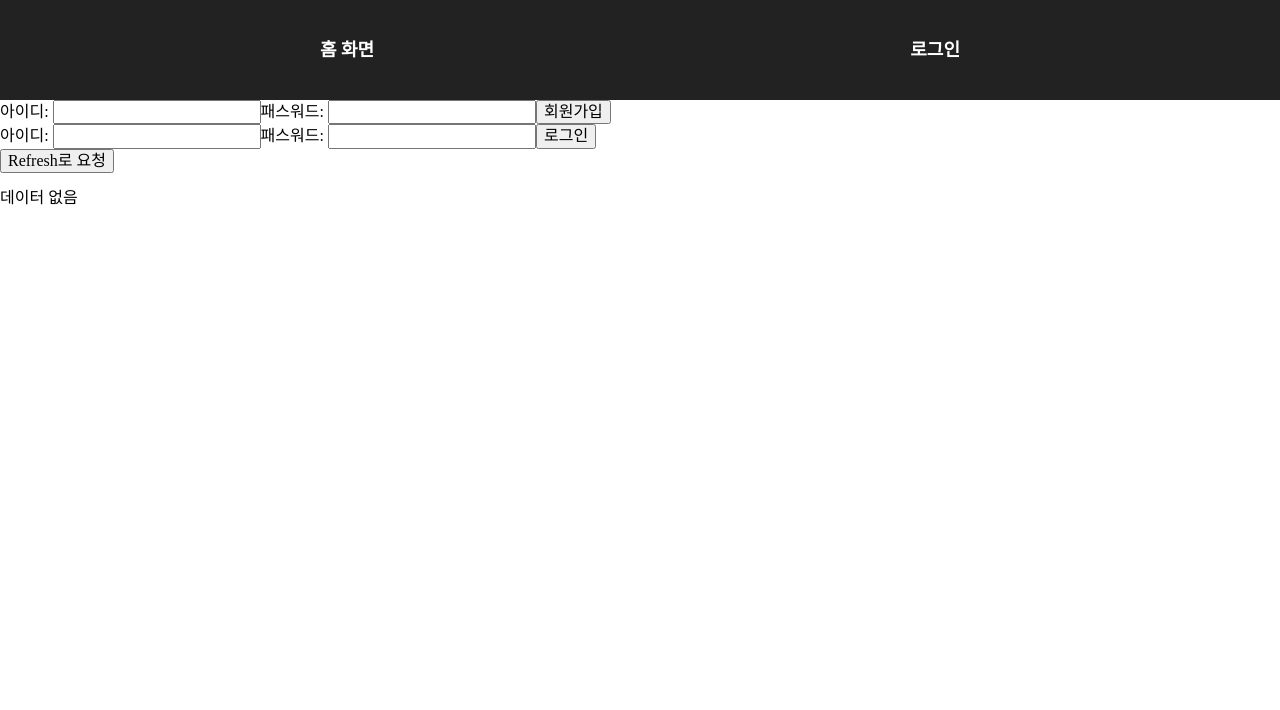
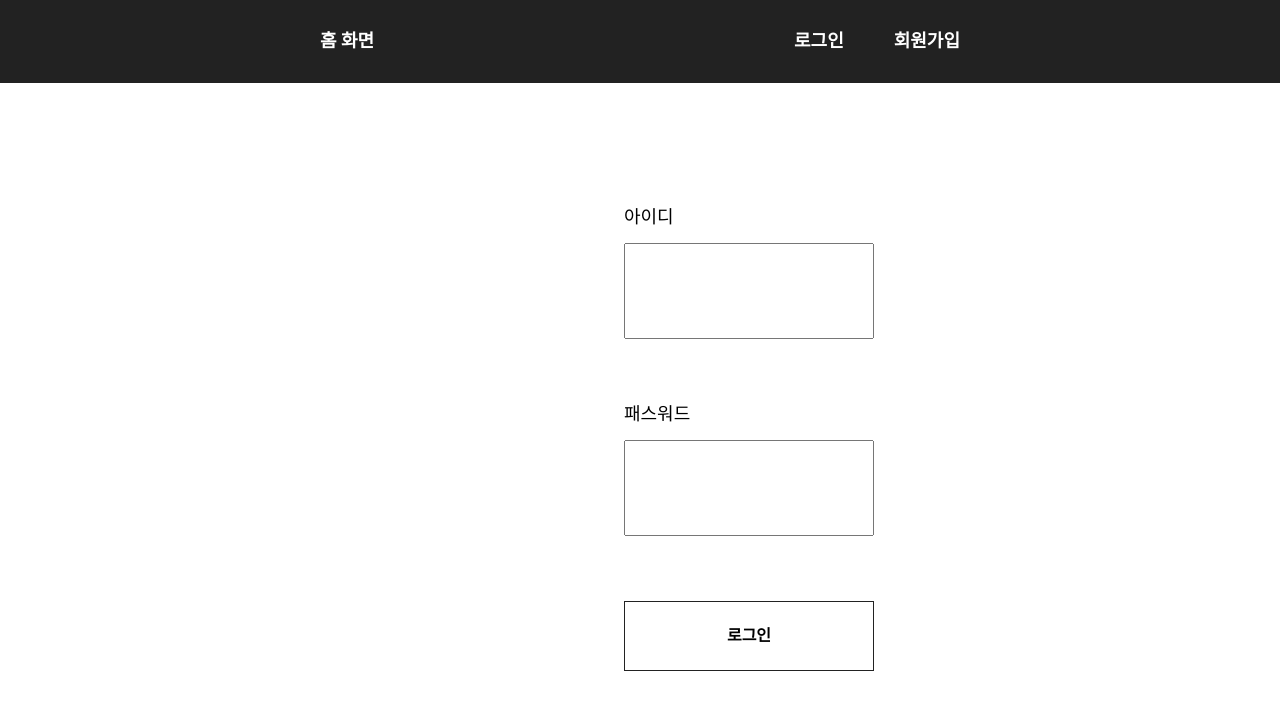
Before and after one commit to code-bebop/some-Login-With-CRUD-WebApp, a React (Create React App) app: page /login in a window 1280 px wide. Shown: the top 710 px of the page. Built offline with nearby package versions, Linux system fonts and the light colour scheme.

Commit message:
LoginForm 컴포넌트 완성

```diff
--- a/src/App.tsx
+++ b/src/App.tsx
@@ -1,18 +1,23 @@
 import { Redirect, Route, Switch } from "react-router-dom";
-import LoginForm from "./components/LoginForm";
-import Home from "./components/Home";
 import Header from "./components/Header";
 import "./nomarlize.css";
+import MainPage from "./pages/MainPage";
+import ContentWrapper from "./components/ContentWrapper";
+import LoginPage from "./pages/LoginPage";
+import RegisterPage from "./pages/RegisterPage";
 
 const App = () => {
   return (
     <>
       <Header />
-      <Switch>
-        <Route path="/login" component={LoginForm} exact />
-        <Route path="/" component={Home} exact />
-        <Redirect to="/" />
-      </Switch>
+      <ContentWrapper>
+        <Switch>
+          <Route path="/login" component={LoginPage} exact />
+          <Route path="/register" component={RegisterPage} exact />
+          <Route path="/" component={MainPage} exact />
+          <Redirect to="/" />
+        </Switch>
+      </ContentWrapper>
     </>
   );
 };
--- /dev/null
+++ b/src/components/ContentWrapper.tsx
@@ -0,0 +1,13 @@
+import React from "react";
+import styled from "styled-components";
+
+const ContentWrapperBlock = styled.div`
+  padding: 0 320px;
+  height: 89.6801%;
+`;
+
+const ContentWrapper = ({ children }: { children: React.ReactNode }) => {
+  return <ContentWrapperBlock>{children}</ContentWrapperBlock>;
+};
+
+export default ContentWrapper;
--- a/src/components/Header.tsx
+++ b/src/components/Header.tsx
@@ -2,7 +2,7 @@ import { Link } from "react-router-dom";
 import styled from "styled-components";
 
 const HeaderBlock = styled.header`
-  height: 100px;
+  height: 10.3199%;
   padding: 0 320px;
   display: flex;
   justify-content: space-between;
@@ -11,13 +11,24 @@ const HeaderBlock = styled.header`
   color: #fff;
   font-size: 18px;
   font-weight: bold;
+
+  & > div {
+    a {
+      &:first-child {
+        margin-right: 50px;
+      }
+    }
+  }
 `;
 
 const Header = () => {
   return (
     <HeaderBlock>
       <Link to="/">홈 화면</Link>
-      <Link to="/login">로그인</Link>
+      <div>
+        <Link to="/login">로그인</Link>
+        <Link to="/register">회원가입</Link>
+      </div>
     </HeaderBlock>
   );
 };
--- a/src/components/LoginForm.tsx
+++ b/src/components/LoginForm.tsx
@@ -1,24 +1,42 @@
-import React, { useState } from "react";
 import axios from "axios";
-import CheckUser from "./CheckUser";
+import { useState } from "react";
+import styled from "styled-components";
+
+const LoginFieldset = styled.fieldset`
+  border: none;
+  box-sizing: border-box;
+  height: 100%;
+`;
+
+const LoginFormBlock = styled.form`
+  height: 100%;
+  display: flex;
+  flex-direction: column;
+  justify-content: center;
+  padding: 0 290px;
+  & > input {
+    height: 90px;
+    margin-bottom: 65px;
+  }
+  & > label {
+    font-size: 18px;
+    margin-bottom: 15px;
+  }
+  & > button {
+    width: 250px;
+    height: 70px;
+    align-self: flex-end;
+    background-color: #fff;
+    outline: none;
+    border: 1px solid #222;
+    font-weight: bold;
+  }
+`;
 
 const LoginForm = () => {
   const [id, setId] = useState<string>("");
   const [password, setPassword] = useState<string>("");
   const [token, setToken] = useState<string>("");
-
-  const onRegisterSubmit = async (e: React.ChangeEvent<HTMLFormElement>) => {
-    e.preventDefault();
-    const response = await axios.post(
-      "https://codebebop.tk/codebebopServer/auth/register",
-      {
-        userId: id,
-        password,
-      }
-    );
-
-    console.log(response);
-  };
 
   const onLoginSubmit = async (e: React.ChangeEvent<HTMLFormElement>) => {
     e.preventDefault();
@@ -34,22 +52,13 @@ const LoginForm = () => {
 
     setToken(response.data.accessToken);
 
-    console.log(response);
-  };
-
-  const requestRefresh = async () => {
-    const response = await axios.get(
-      "https://codebebop.tk/codebebopServer/auth/refresh",
-      { withCredentials: true }
-    );
-
-    console.log(response);
+    console.log(token);
   };
 
   return (
-    <>
-      <form onSubmit={onRegisterSubmit}>
-        <label htmlFor="id">아이디: </label>
+    <LoginFieldset>
+      <LoginFormBlock onSubmit={onLoginSubmit}>
+        <label htmlFor="id">아이디 </label>
         <input
           type="text"
           id="id"
@@ -58,29 +67,7 @@ const LoginForm = () => {
             setId(e.target.value);
           }}
         />
-        <label htmlFor="password">패스워드: </label>
-        <input
-          type="password"
-          id="password"
-          value={password}
-          onChange={(e) => {
-            setPassword(e.target.value);
-          }}
-        />
-        <button>회원가입</button>
-      </form>
-
-      <form onSubmit={onLoginSubmit}>
-        <label htmlFor="id">아이디: </label>
-        <input
-          type="text"
-          id="id"
-          value={id}
-          onChange={(e) => {
-            setId(e.target.value);
-          }}
-        />
-        <label htmlFor="password">패스워드: </label>
+        <label htmlFor="password">패스워드 </label>
         <input
           type="password"
           id="password"
@@ -90,11 +77,8 @@ const LoginForm = () => {
           }}
         />
         <button>로그인</button>
-      </form>
-
-      <button onClick={requestRefresh}>Refresh로 요청</button>
-      <CheckUser token={token} />
-    </>
+      </LoginFormBlock>
+    </LoginFieldset>
   );
 };
 
--- /dev/null
+++ b/src/components/RegisterForm.tsx
@@ -0,0 +1,59 @@
+import React, { useState } from "react";
+import axios from "axios";
+
+const RegisterForm = () => {
+  const [id, setId] = useState<string>("");
+  const [password, setPassword] = useState<string>("");
+
+  const onRegisterSubmit = async (e: React.ChangeEvent<HTMLFormElement>) => {
+    e.preventDefault();
+    const response = await axios.post(
+      "https://codebebop.tk/codebebopServer/auth/register",
+      {
+        userId: id,
+        password,
+      }
+    );
+
+    console.log(response);
+  };
+
+  const requestRefresh = async () => {
+    const response = await axios.get(
+      "https://codebebop.tk/codebebopServer/auth/refresh",
+      { withCredentials: true }
+    );
+
+    console.log(response);
+  };
+
+  return (
+    <>
+      <form onSubmit={onRegisterSubmit}>
+        <label htmlFor="id">아이디: </label>
+        <input
+          type="text"
+          id="id"
+          value={id}
+          onChange={(e) => {
+            setId(e.target.value);
+          }}
+        />
+        <label htmlFor="password">패스워드: </label>
+        <input
+          type="password"
+          id="password"
+          value={password}
+          onChange={(e) => {
+            setPassword(e.target.value);
+          }}
+        />
+        <button>회원가입</button>
+      </form>
+
+      <button onClick={requestRefresh}>Refresh로 요청</button>
+    </>
+  );
+};
+
+export default RegisterForm;
--- a/src/nomarlize.css
+++ b/src/nomarlize.css
@@ -351,3 +351,9 @@ template {
 [hidden] {
   display: none;
 }
+
+html,
+body,
+#root {
+  height: 100%;
+}
--- /dev/null
+++ b/src/pages/LoginPage.tsx
@@ -0,0 +1,7 @@
+import LoginForm from "../components/LoginForm";
+
+const LoginPage = () => {
+  return <LoginForm />;
+};
+
+export default LoginPage;
--- /dev/null
+++ b/src/pages/MainPage.tsx
@@ -0,0 +1,7 @@
+import Home from "../components/Home";
+
+const MainPage = () => {
+  return <Home />;
+};
+
+export default MainPage;
--- /dev/null
+++ b/src/pages/RegisterPage.tsx
@@ -0,0 +1,7 @@
+import RegisterForm from "../components/RegisterForm";
+
+const RegisterPage = () => {
+  return <RegisterForm />;
+};
+
+export default RegisterPage;
```
